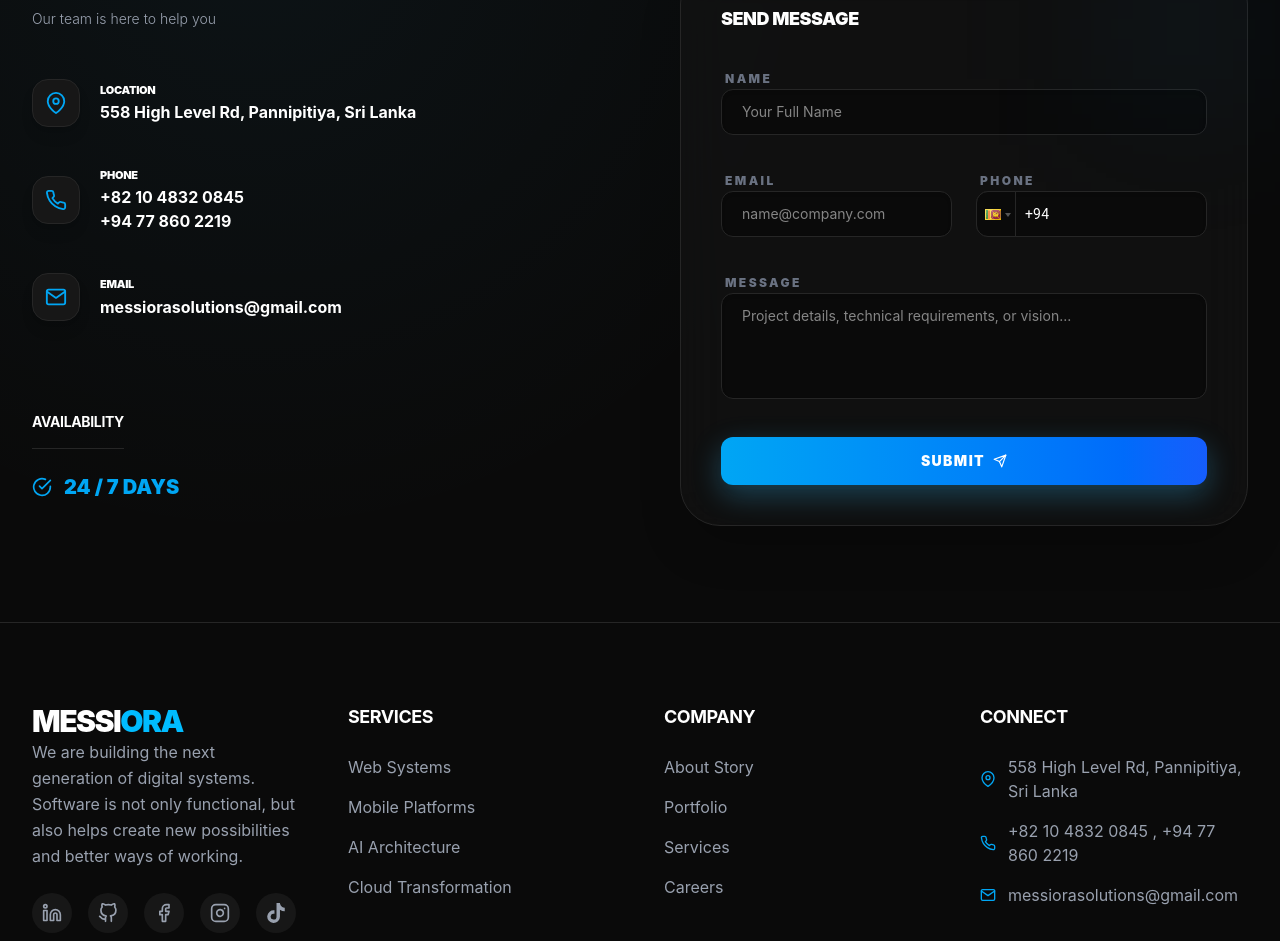
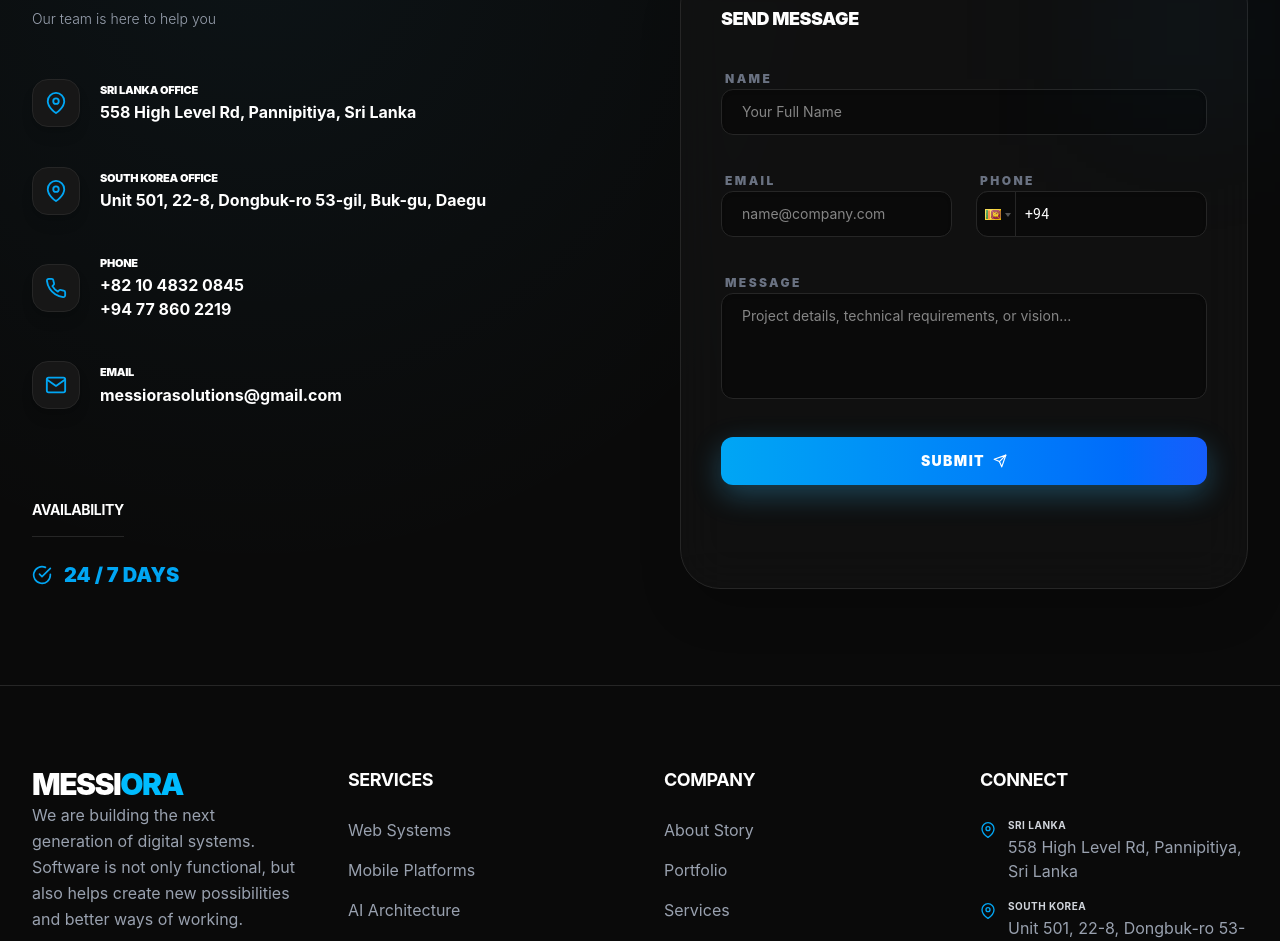
Before and after one commit to messiorasolutions/Messiora_Company_Website, a React (Vite) app in the folder frontend/: page /contact in a window 1280 px wide. Shown: the part 368-1309 px from the top of the page. Built offline with nearby package versions, Linux system fonts and the light colour scheme; no server answers.

Commit message:
Update address

```diff
--- a/frontend/src/components/Footer.jsx
+++ b/frontend/src/components/Footer.jsx
@@ -57,9 +57,19 @@
                     <div>
                         <h4 className="text-white font-bold text-lg mb-6 uppercase tracking-widest">Connect</h4>
                         <ul className="space-y-4">
-                            <li className="flex items-center gap-3 text-gray-400">
-                                <FiMapPin className="text-sky-500 flex-shrink-0" />
-                                <span>558 High Level Rd, Pannipitiya, Sri Lanka</span>
+                            <li className="flex items-start gap-3 text-gray-400">
+                                <FiMapPin className="text-sky-500 flex-shrink-0 mt-1" />
+                                <div className="flex flex-col">
+                                    <span className="font-bold text-gray-300 text-[10px] uppercase tracking-wider mb-0.5">Sri Lanka</span>
+                                    <span>558 High Level Rd, Pannipitiya, Sri Lanka</span>
+                                </div>
+                            </li>
+                            <li className="flex items-start gap-3 text-gray-400">
+                                <FiMapPin className="text-sky-500 flex-shrink-0 mt-1" />
+                                <div className="flex flex-col">
+                                    <span className="font-bold text-gray-300 text-[10px] uppercase tracking-wider mb-0.5">South Korea</span>
+                                    <span>Unit 501, 22-8, Dongbuk-ro 53-gil, Buk-gu, Daegu</span>
+                                </div>
                             </li>
                             <li className="flex items-center gap-3 text-gray-400">
                                 <FiPhone className="text-sky-500 flex-shrink-0" />
--- a/frontend/src/pages/Contact.jsx
+++ b/frontend/src/pages/Contact.jsx
@@ -100,8 +100,17 @@
                                     <FiMapPin size={22} />
                                 </div>
                                 <div>
-                                    <h4 className="text-[11px] font-black text-gray-500 uppercase tracking-[0.2em] mb-0.5">Location</h4>
+                                    <h4 className="text-[11px] font-black text-gray-500 uppercase tracking-[0.2em] mb-0.5">Sri Lanka Office</h4>
                                     <p className="text-base font-bold text-white">558 High Level Rd, Pannipitiya, Sri Lanka</p>
+                                </div>
+                            </div>
+                            <div className="flex items-center gap-5 group">
+                                <div className="w-12 h-12 bg-neutral-900 rounded-2xl flex items-center justify-center text-sky-500 shadow-lg border border-neutral-800 group-hover:bg-sky-600 group-hover:text-white transition-all duration-300">
+                                    <FiMapPin size={22} />
+                                </div>
+                                <div>
+                                    <h4 className="text-[11px] font-black text-gray-500 uppercase tracking-[0.2em] mb-0.5">South Korea Office</h4>
+                                    <p className="text-base font-bold text-white">Unit 501, 22-8, Dongbuk-ro 53-gil, Buk-gu, Daegu</p>
                                 </div>
                             </div>
                             <div className="flex items-center gap-5 group">
```
